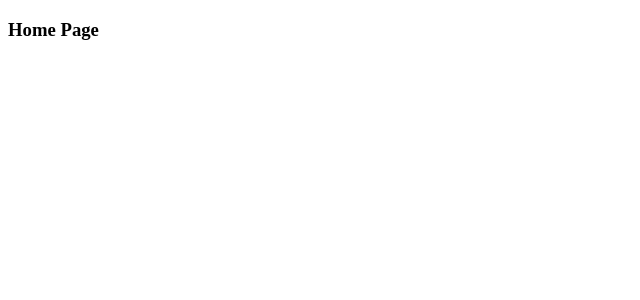
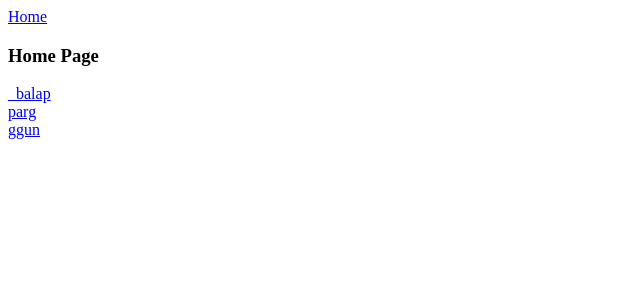
Before and after one commit to b-palaniappan/vue-app, a Vue app: page / in a window 1280 px wide. Shown: the top 300 px of the page, without its empty margins (0-640 px from the left). Built offline with nearby package versions, Linux system fonts and the light colour scheme.

Commit message:
vue router added

```diff
--- a/src/App.vue
+++ b/src/App.vue
@@ -1,4 +1,5 @@
 <template>
+  <router-link to="/">Home</router-link>
   <router-view/>
 </template>
 
--- /dev/null
+++ b/src/assets/users.js
@@ -0,0 +1,35 @@
+export const users = [
+  {
+    id: 1,
+    username: "_balap",
+    firstName: "Balasubramanian",
+    lastName: "Palaniappan",
+    email: "bala@c12.io",
+    isAdmin: true,
+    tweets: [
+      { id: 1, message: "Hello world our first message" },
+      { id: 2, message: "How is the second message going on" }
+    ]
+  },
+  {
+    id: 2,
+    username: "parg",
+    firstName: "Peter",
+    lastName: "Arg",
+    email: "parg@c12.io",
+    isAdmin: false,
+    tweets: null
+  },
+  {
+    id: 3,
+    username: "ggun",
+    firstName: "Greg",
+    lastName: "Gun",
+    email: "gun@c12.io",
+    isAdmin: true,
+    tweets: [
+      { id: 1, message: "Hello world our first message" },
+      { id: 2, message: "How is the second message going on" }
+    ]
+  }
+];
--- a/src/views/Home.vue
+++ b/src/views/Home.vue
@@ -1,12 +1,34 @@
 <template>
   <div class="home">
     <h3>Home Page</h3>
+    <div class="users-list">
+      <router-link
+        v-for="user in users"
+        :to="{ name: 'UserProfile', params: { userId: user.id } }"
+        :key="user.id"
+      >
+        {{ user.username }}
+      </router-link>
+    </div>
   </div>
 </template>
 
 <script>
+import { users } from "@/assets/users";
 
 export default {
-  name: 'Home'
+  name: "Home",
+  setup() {
+    return {
+      users,
+    };
+  },
+};
+</script>
+
+<style lang="scss" scoped>
+.users-list {
+  display: flex;
+  flex-direction: column;
 }
-</script>
+</style>
--- a/src/views/UserProfile.vue
+++ b/src/views/UserProfile.vue
@@ -1,7 +1,8 @@
 <template>
   <div id="profile">
-    @{{ state.user.username }} -- {{ fullName }}
-    <br>
+    <h3>@{{ state.user.username }} -- {{ fullName }}</h3>
+    <h4>User id --> {{ userId }}</h4>
+    <hr>
     <strong>Followers: {{ state.followers }}</strong>
     <br>
     <button @click="followUser">Follow</button>
@@ -24,6 +25,8 @@
 
 <script>
 import { reactive, watch, computed, onMounted } from 'vue'
+import { useRoute } from 'vue-router'
+import { users } from "@/assets/users.js"
 import TweetItem from "@/components/TweetItem.vue"
 import CreateTweet from "@/components/CreateTweet.vue"
 
@@ -31,20 +34,15 @@ export default {
   name: 'UserProfile',
   components: { TweetItem, CreateTweet },
   setup() {
+
+    const route = useRoute()
+    const userId = computed(() => route.params.userId)
+
+    // TODO: if (userId) fetch from api based on user id.
+
     const state = reactive({
       followers: 0,
-      user: {
-        id: 1,
-        username: '_balap',
-        firstName: 'Balasubramanian',
-        lastName: 'Palaniappan',
-        email: 'bala@c12.io',
-        isAdmin: true,
-        tweets: [
-          {id: 1, message: "Hello world our first message"},
-          {id: 2, message: "How is the second message going on"}
-        ]
-      }
+      user: users[userId.value - 1] || users[0]
     })
 
     // watch datachange on the data and react based on it.
@@ -54,7 +52,7 @@ export default {
       }
     })
 
-    const fullName = computed(() => {return `${state.user.firstName} ${state.user.lastName}`})
+    const fullName = computed(() => `${state.user.firstName} ${state.user.lastName}`)
 
     function followUser() {
       console.log(state.followers)
@@ -80,6 +78,7 @@ export default {
     return {
       state,
       fullName,
+      userId,
       followUser,
       toggleSelected,
       createTweet
```
